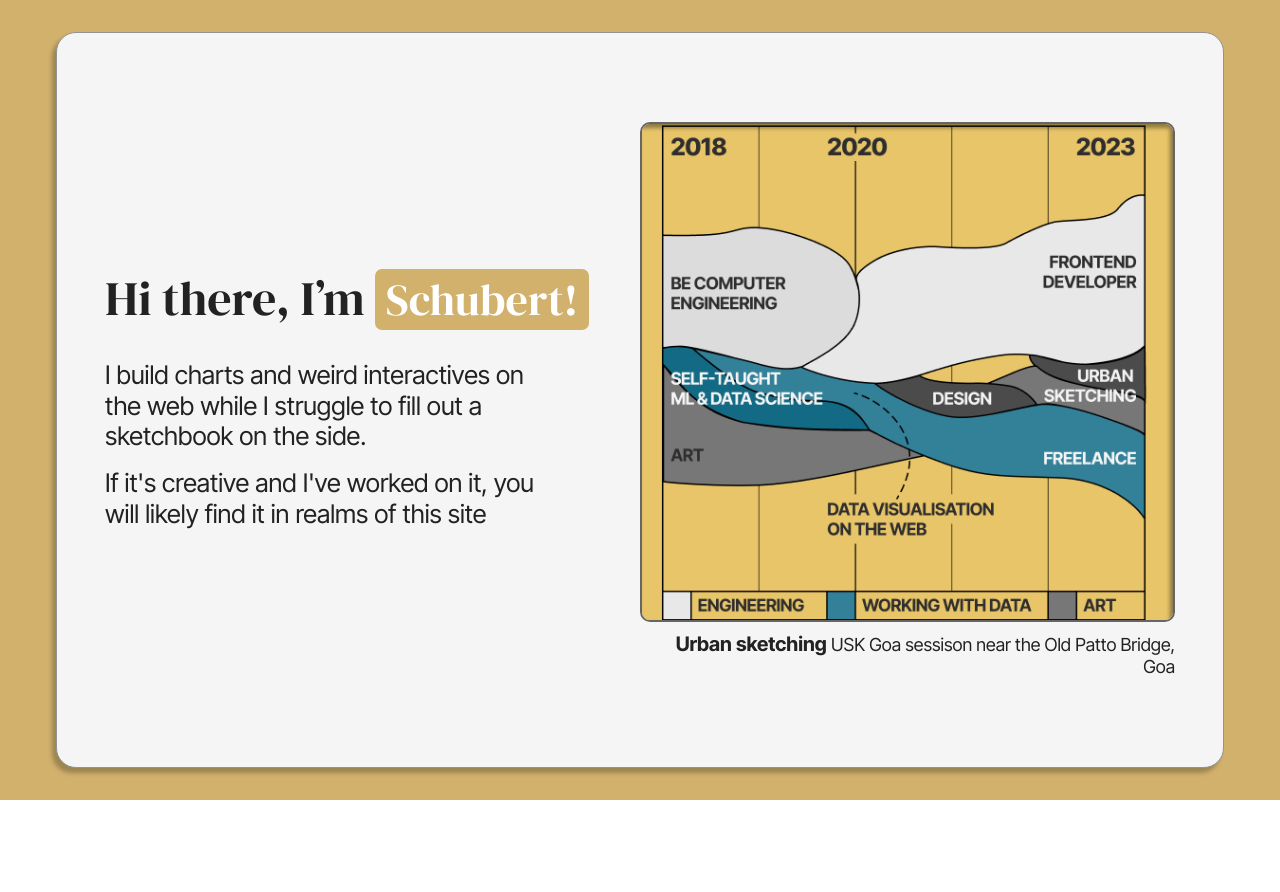
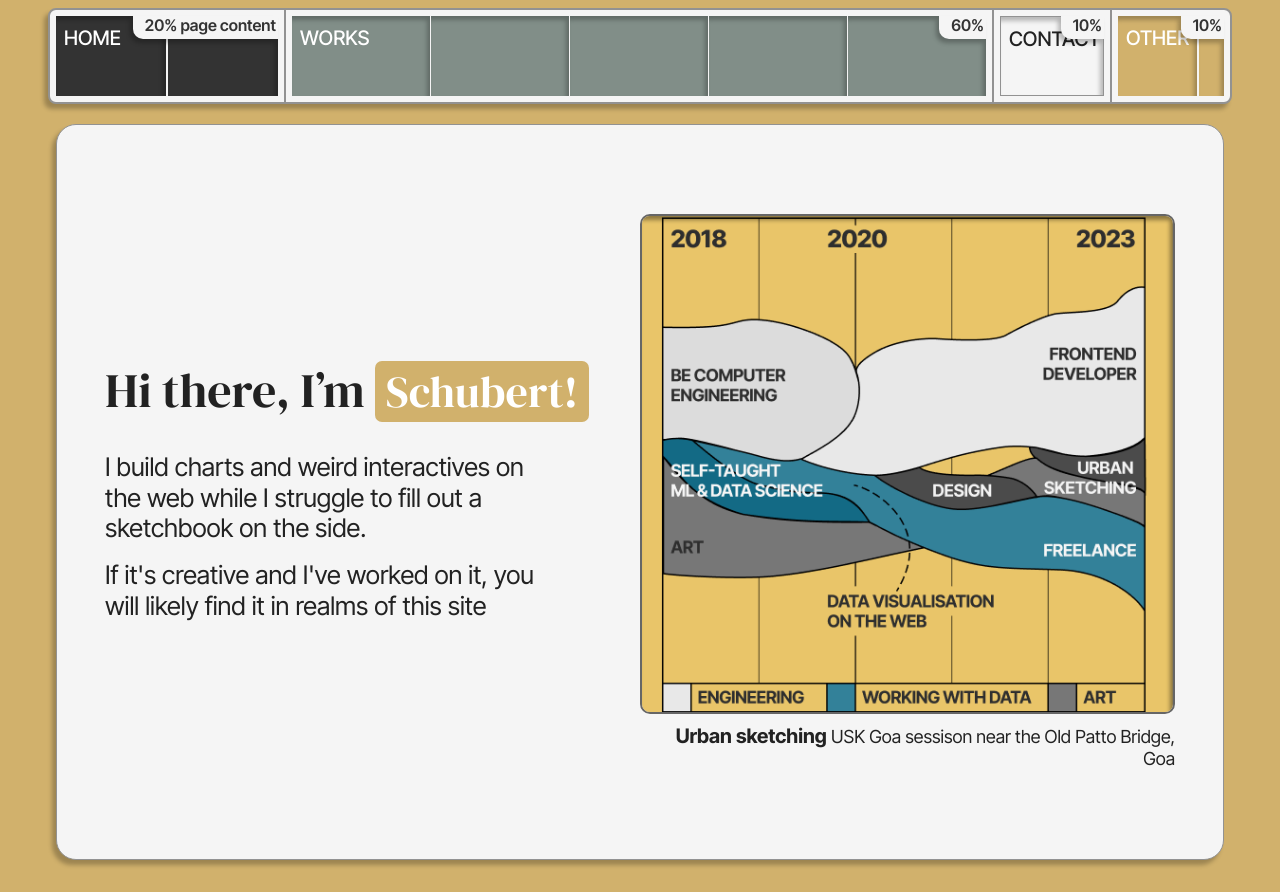
Before and after one commit to schubert-da/schubert-website, a SvelteKit app: page / in a window 1280 px wide. Before the commit the page ends 800 px from the top, so only its background shows below. Built offline with nearby package versions, Linux system fonts and the light colour scheme.

Commit message:
never-ending navbar iterations

```diff
--- /dev/null
+++ b/src/lib/components/Navbar/Navbar.svelte
@@ -0,0 +1,220 @@
+<script>
+	let navSections = [
+		{
+			name: 'Home',
+			width: 20,
+			color: '#333333',
+			sections: [
+				{
+					name: 'hero',
+					href: '/'
+				},
+				{
+					name: 'about',
+					href: '/'
+				}
+			]
+		},
+		{
+			name: 'Works',
+			width: 60,
+			color: 'var(--palette-green-muted)',
+			sections: [
+				{
+					name: 'project 1',
+					href: '/'
+				},
+				{
+					name: 'project 2',
+					href: '/'
+				},
+				{
+					name: 'project 2',
+					href: '/'
+				},
+				{
+					name: 'project 2',
+					href: '/'
+				},
+				{
+					name: 'project 3',
+					href: '/'
+				}
+			]
+		},
+		{
+			name: 'Contact',
+			width: 10,
+			color: 'var(--color-background)',
+			sections: [
+				{
+					name: 'contact',
+					href: '/'
+				}
+			]
+		},
+		{
+			name: 'Other',
+			width: 10,
+			color: 'var(--palette-yellow-muted)',
+			sections: [
+				{
+					name: 'writing',
+					href: '/'
+				},
+				{
+					name: 'devlogs',
+					href: '/'
+				}
+			]
+		}
+	];
+
+	let navbarHeight = 0;
+</script>
+
+<nav>
+	<div class="section-list" bind:clientHeight={navbarHeight}>
+		{#each navSections as category, index}
+			<div
+				class="section-wells"
+				class:light-bg={category.color === 'var(--color-background)'}
+				style="--category-width: {category.width}%;"
+			>
+				<ul style="--after-content: '{category.width}% {index === 0 ? 'page content' : ''}';">
+					{#each category.sections as section, index}
+						<li>
+							<a
+								href={section.href}
+								aria-label={section.name}
+								style="--category-color: {category.color}"
+							>
+								{#if index == 0}
+									<h3 class="section-title">{category.name}</h3>
+								{/if}
+							</a>
+						</li>
+					{/each}
+				</ul>
+			</div>
+		{/each}
+	</div>
+</nav>
+
+<div class="navbar-spacer" style="--navbar-height: {navbarHeight}px"></div>
+
+<style lang="scss">
+	nav {
+		position: fixed;
+		top: 0.5rem;
+		z-index: 1000;
+
+		width: 100%;
+		padding: 0 3rem;
+		border-radius: 8px;
+
+		.section-list {
+			display: flex;
+			flex-direction: row;
+			align-items: center;
+			overflow: hidden;
+
+			width: 100%;
+			height: 100%;
+			background-color: var(--color-background);
+			box-shadow: -4px 5px 4px rgba(0, 0, 0, 0.25);
+			border: 2px solid #929292;
+			border-radius: 8px;
+		}
+
+		.section-wells {
+			display: flex;
+			flex-direction: column;
+			align-items: flex-start;
+			gap: 0.2rem;
+
+			padding: 0.375rem;
+			width: var(--category-width);
+			height: 100%;
+
+			&:not(:last-child) {
+				border-right: 2px solid #929292;
+			}
+
+			&.light-bg {
+				ul a {
+					border: 1px solid #929292;
+				}
+
+				ul a h3 {
+					color: #222;
+				}
+			}
+
+			ul {
+				position: relative;
+				list-style-type: none;
+				display: flex;
+				flex-direction: row;
+				align-items: center;
+				justify-content: center;
+				gap: 0.1rem;
+
+				padding: 0;
+				margin: 0;
+				width: 100%;
+
+				&::after {
+					position: absolute;
+					top: 0;
+					right: 0;
+					content: var(--after-content);
+
+					padding-left: 0.75rem;
+					padding-right: 0.125rem;
+					padding-bottom: 0.25rem;
+					border-bottom-left-radius: 10px;
+
+					color: #333;
+					font-weight: 600;
+					white-space: nowrap;
+					text-wrap: none;
+					background-color: var(--color-background);
+					box-shadow: -3px 4px 4px rgba(0, 0, 0, 0.25);
+				}
+			}
+
+			li {
+				width: 100%;
+			}
+
+			a {
+				display: block;
+				text-decoration: none;
+
+				height: 5rem;
+				padding: 10px 8px;
+				background-color: var(--category-color);
+				box-shadow: inset -3px 4px 4px rgba(0, 0, 0, 0.25);
+				transition: opacity 0.2s ease-in-out;
+
+				h3 {
+					font-family: var(--font-body);
+					text-transform: uppercase;
+					color: white;
+					font-weight: 500;
+					font-size: 1.25rem;
+				}
+
+				&:hover {
+					opacity: 70%;
+				}
+			}
+		}
+	}
+
+	.navbar-spacer {
+		height: var(--navbar-height);
+		background-color: var(--palette-yellow-muted);
+	}
+</style>
--- a/src/routes/+layout.svelte
+++ b/src/routes/+layout.svelte
@@ -1,6 +1,10 @@
 <script>
 	import '../styles/styles.css';
+	import Navbar from '$lib/components/Navbar/Navbar.svelte';
+
 	let { children } = $props();
 </script>
 
+<Navbar></Navbar>
+
 {@render children()}
--- a/src/routes/+page.svelte
+++ b/src/routes/+page.svelte
@@ -1,5 +1,5 @@
 <script>
-	import HeroSection from '$lib/components/HeroSection.svelte';
+	import HeroSection from '$lib/components/SectionCards/HeroSection.svelte';
 </script>
 
 <main>
```
Also changed, not shown: src/lib/components/SectionCards/HeroSection.svelte (renamed from src/lib/components/HeroSection.svelte).
